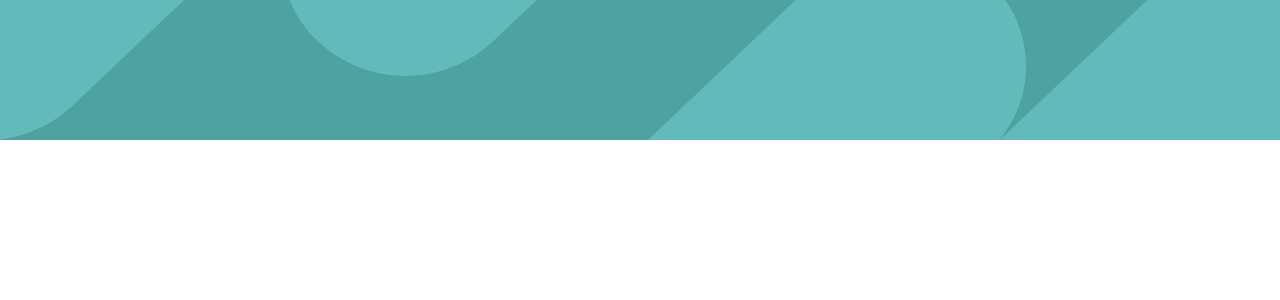
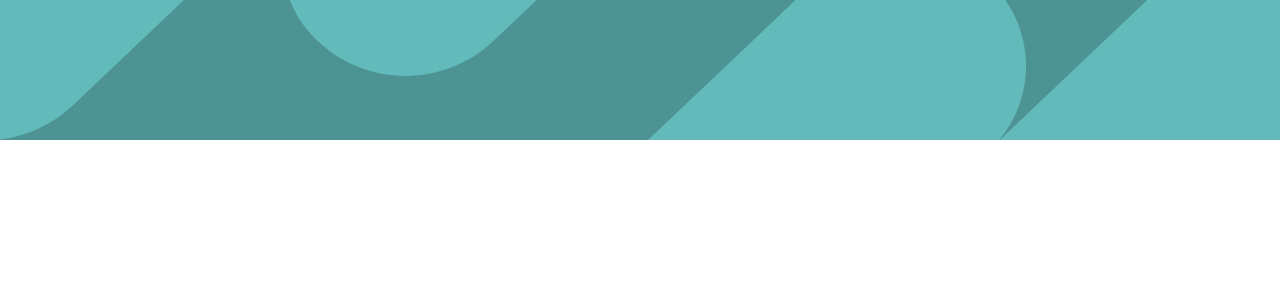
Before and after one commit to RidaAli110/Frontendmentor-Job-listings-with-filtering-Project, a React (Vite) app: page / in a window 1280 px wide. Shown: the top 300 px of the page. Built offline with nearby package versions, Linux system fonts and the light colour scheme.

Commit message:
Update Header color

```diff
--- a/components/Header.jsx
+++ b/components/Header.jsx
@@ -1,8 +1,8 @@
 function Header() {
   return (
-    <header class='bg-[hsl(180,35%,47%)]'>
+    <header className='bg-[hsl(180,31%,44%)]'>
       <img
-        class='block w-full h-35 object-cover pointer-events-none'
+        className='block w-full h-35 object-cover pointer-events-none'
         src='/images/bg-header-desktop.svg'
         alt='Header image'
       />
@@ -11,8 +11,3 @@ function Header() {
 }
 
 export default Header;
-// display: block;
-// width: 100%;
-// height: 270px;
-// object-fit: cover;
-// pointer-events: none;
```
